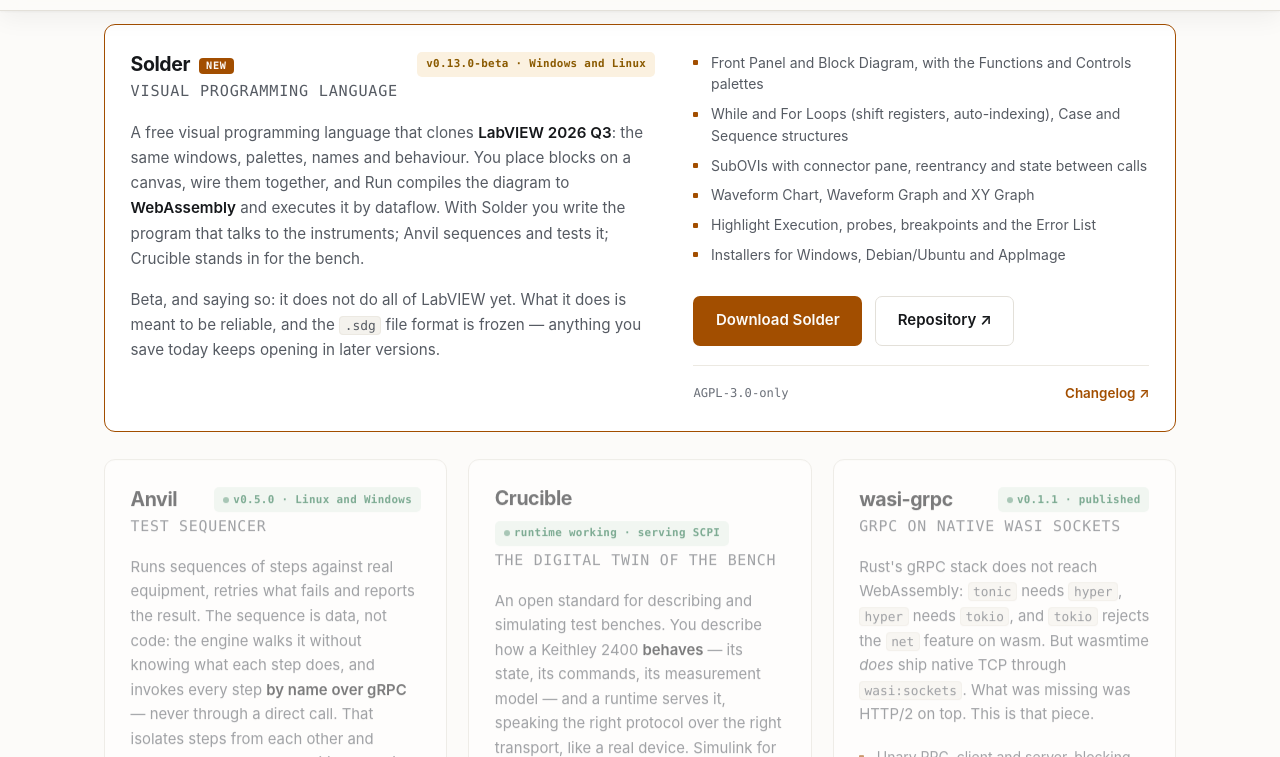
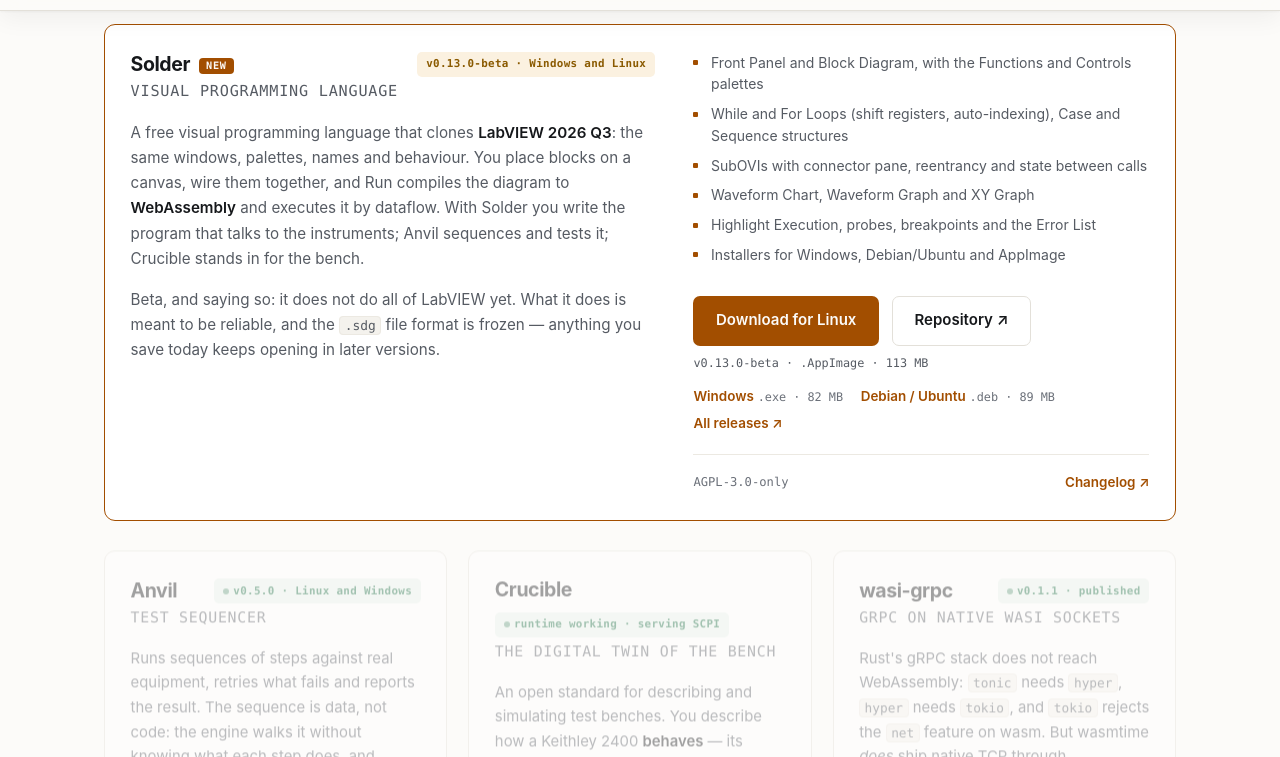
Before and after one commit to anlaco/anlaco.github.io, a plain HTML site: page index.html in a window 1280 px wide. Both pictures are taken after a click on the link "Meet Solder ↓". Shown: the part 2291-3048 px from the top of the page. Drawn offline with Linux system fonts and the light colour scheme; no server answers.

Commit message:
feat: Solder download button picks the installer for your system

```diff
--- a/index.html
+++ b/index.html
@@ -232,9 +232,18 @@ Crucible: KEITHLEY-2400 en <span class="c-n">127.0.0.1:5025</span>
           <li>Highlight Execution, probes, breakpoints and the Error List</li>
           <li>Installers for Windows, Debian/Ubuntu and AppImage</li>
         </ul>
-        <div class="cta">
-          <a class="btn btn-solid" href="https://github.com/anlaco/solder/releases">Download Solder</a>
-          <a class="btn btn-line" href="https://github.com/anlaco/solder">Repository ↗</a>
+        <div class="dl" id="solder-dl">
+          <div class="cta">
+            <a class="btn btn-solid dl-main" href="https://github.com/anlaco/solder/releases">Download Solder</a>
+            <a class="btn btn-line" href="https://github.com/anlaco/solder">Repository ↗</a>
+          </div>
+          <p class="dl-meta"><span class="dl-version">v0.13.0-beta</span><span class="dl-hint"></span></p>
+          <ul class="dl-list">
+            <li data-os="windows"><a href="https://github.com/anlaco/solder/releases/download/v0.13.0-beta/Solder-0.13.0-beta-win-x64.exe">Windows</a> <span>.exe · 82 MB</span></li>
+            <li data-os="linux"><a href="https://github.com/anlaco/solder/releases/download/v0.13.0-beta/Solder-0.13.0-beta-linux-amd64.deb">Debian / Ubuntu</a> <span>.deb · 89 MB</span></li>
+            <li data-os="linux"><a href="https://github.com/anlaco/solder/releases/download/v0.13.0-beta/Solder-0.13.0-beta-linux-x86_64.AppImage">Any Linux</a> <span>.AppImage · 113 MB</span></li>
+            <li><a href="https://github.com/anlaco/solder/releases">All releases ↗</a></li>
+          </ul>
         </div>
         <p class="card-foot"><span class="lic">AGPL-3.0-only</span>
           <a href="https://github.com/anlaco/solder/blob/main/CHANGELOG.md">Changelog ↗</a></p>
@@ -556,5 +565,76 @@ cargo build
   </div>
 </footer>
 
+
+<!-- Solder download button: picks the installer for the visitor's system.
+     Progressive enhancement — without JavaScript the button opens the
+     releases page and the list below it offers every installer. It also asks
+     GitHub for the newest release, so the links follow new versions; if that
+     request fails, the links written above (v0.13.0-beta) stay. -->
+<script>
+(function () {
+  var box = document.getElementById('solder-dl');
+  if (!box) return;
+  var main = box.querySelector('.dl-main');
+  var hint = box.querySelector('.dl-hint');
+  var items = box.querySelectorAll('.dl-list li[data-os]');
+
+  function detectOS() {
+    var p = ((navigator.userAgentData && navigator.userAgentData.platform) ||
+             navigator.platform || '') + ' ' + navigator.userAgent;
+    if (/android|iphone|ipad|ipod/i.test(p)) return 'mobile';
+    if (/mac/i.test(p)) return 'mac';  // before "win": macOS strings can say "Darwin"
+    if (/win/i.test(p)) return 'windows';
+    if (/linux|x11|cros/i.test(p)) return 'linux';
+    return 'other';
+  }
+
+  var os = detectOS();
+  var picks = {
+    windows: { i: 0, label: 'Download for Windows' },
+    linux:   { i: 2, label: 'Download for Linux' }
+  };
+
+  function apply() {
+    var pick = picks[os];
+    for (var k = 0; k < items.length; k++) items[k].classList.remove('dl-mine');
+    if (pick) {
+      var li = items[pick.i];
+      var a = li.querySelector('a');
+      main.href = a.href;
+      main.textContent = pick.label;
+      li.classList.add('dl-mine');
+      hint.textContent = ' · ' + li.querySelector('span').textContent +
+        (os === 'windows' ? ' · not signed yet: SmartScreen may warn, choose More info ▸ Run anyway' : '');
+    } else {
+      main.href = 'https://github.com/anlaco/solder/releases';
+      main.textContent = 'Download Solder';
+      hint.textContent = os === 'mac' ? ' · no macOS build yet — Windows and Linux only'
+                       : os === 'mobile' ? ' · desktop app for Windows and Linux' : '';
+    }
+  }
+  apply();
+
+  if (!window.fetch) return;
+  var match = [/win-x64\.exe$/, /linux-amd64\.deb$/, /\.AppImage$/];
+  fetch('https://api.github.com/repos/anlaco/solder/releases?per_page=1')
+    .then(function (r) { return r.ok ? r.json() : null; })
+    .then(function (list) {
+      var rel = list && list[0];
+      if (!rel || !rel.assets) return;
+      for (var k = 0; k < items.length; k++) {
+        var asset = rel.assets.filter(function (x) { return match[k].test(x.name); })[0];
+        if (!asset) return;  // naming changed: keep the written links
+        var ext = items[k].querySelector('span').textContent.split(' · ')[0];
+        items[k].querySelector('a').href = asset.browser_download_url;
+        items[k].querySelector('span').textContent =
+          ext + ' · ' + Math.round(asset.size / 1048576) + ' MB';
+      }
+      box.querySelector('.dl-version').textContent = rel.tag_name;
+      apply();
+    })
+    .catch(function () {});
+})();
+</script>
 </body>
 </html>
--- a/style.css
+++ b/style.css
@@ -1,4 +1,5 @@
-/* ANLACO — static site. No build, no framework, no JavaScript.
+/* ANLACO — static site. No build, no framework; the only JavaScript is the
+   small, optional Solder download-button script in index.html.
    Brand: paper + ink, amber-phosphor accent (the colour of a bench
    instrument's display), a step-signal mark, generous measure. */
 
@@ -627,3 +628,13 @@ blockquote {
 @media (max-width: 1000px) {
   .card-feature { grid-template-columns: minmax(0, 1fr); gap: 1.4rem; max-width: 640px; }
 }
+
+/* Solder download: the button points at your system's installer (JS),
+   the list offers every installer either way. */
+.dl .cta { margin-bottom: .55rem; }
+.dl-meta { font-family: var(--mono); font-size: .74rem; color: var(--ink-3); margin-bottom: .7rem; }
+.dl-list { list-style: none; display: flex; flex-wrap: wrap; gap: .3rem 1.1rem; margin-bottom: 1.2rem; font-size: .84rem; }
+.dl-list a { color: var(--accent); text-decoration: none; font-weight: 600; }
+.dl-list a:hover { color: var(--accent-hi); text-decoration: underline; }
+.dl-list span { color: var(--ink-3); font-family: var(--mono); font-size: .74rem; }
+.dl-list li.dl-mine { display: none; }
```
Also changed, not shown: 1 other file.
